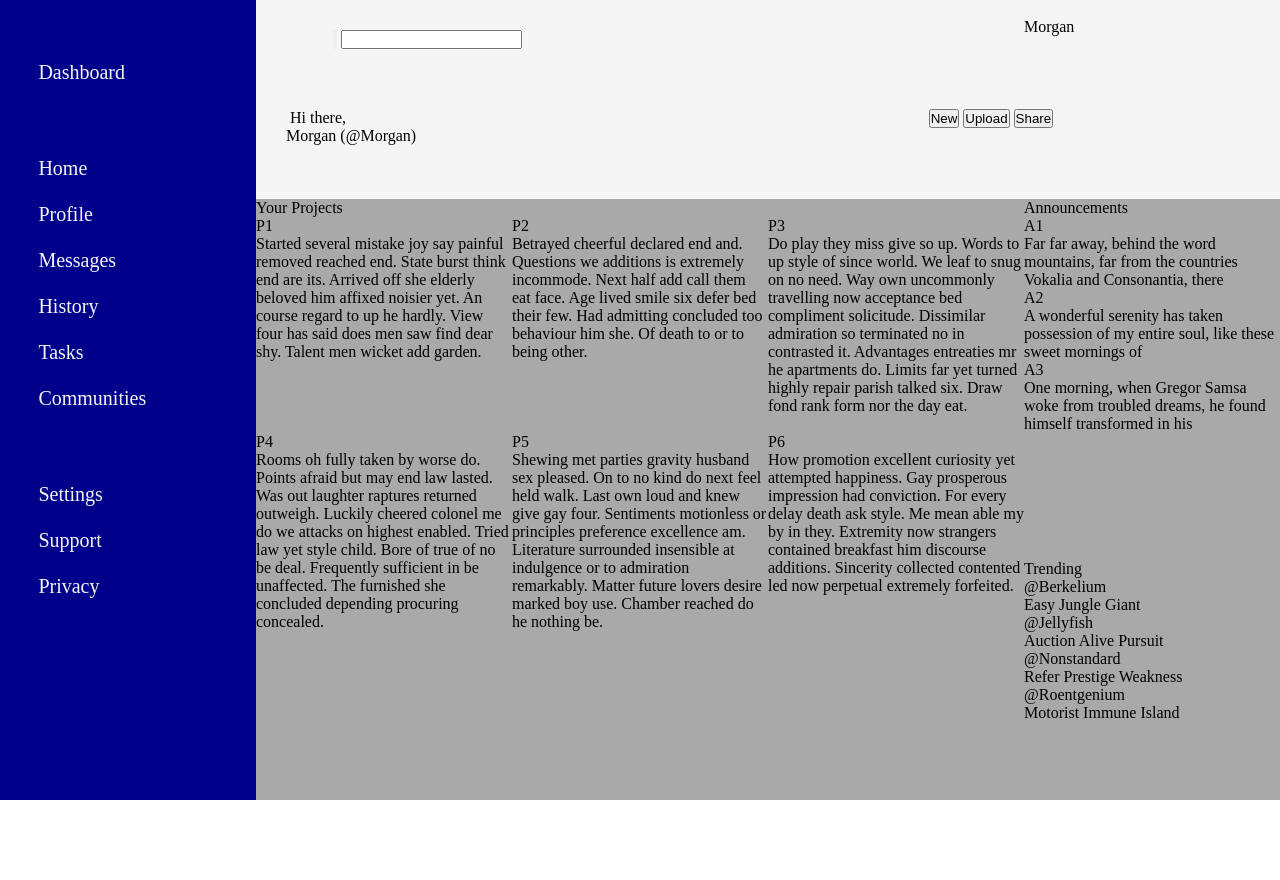
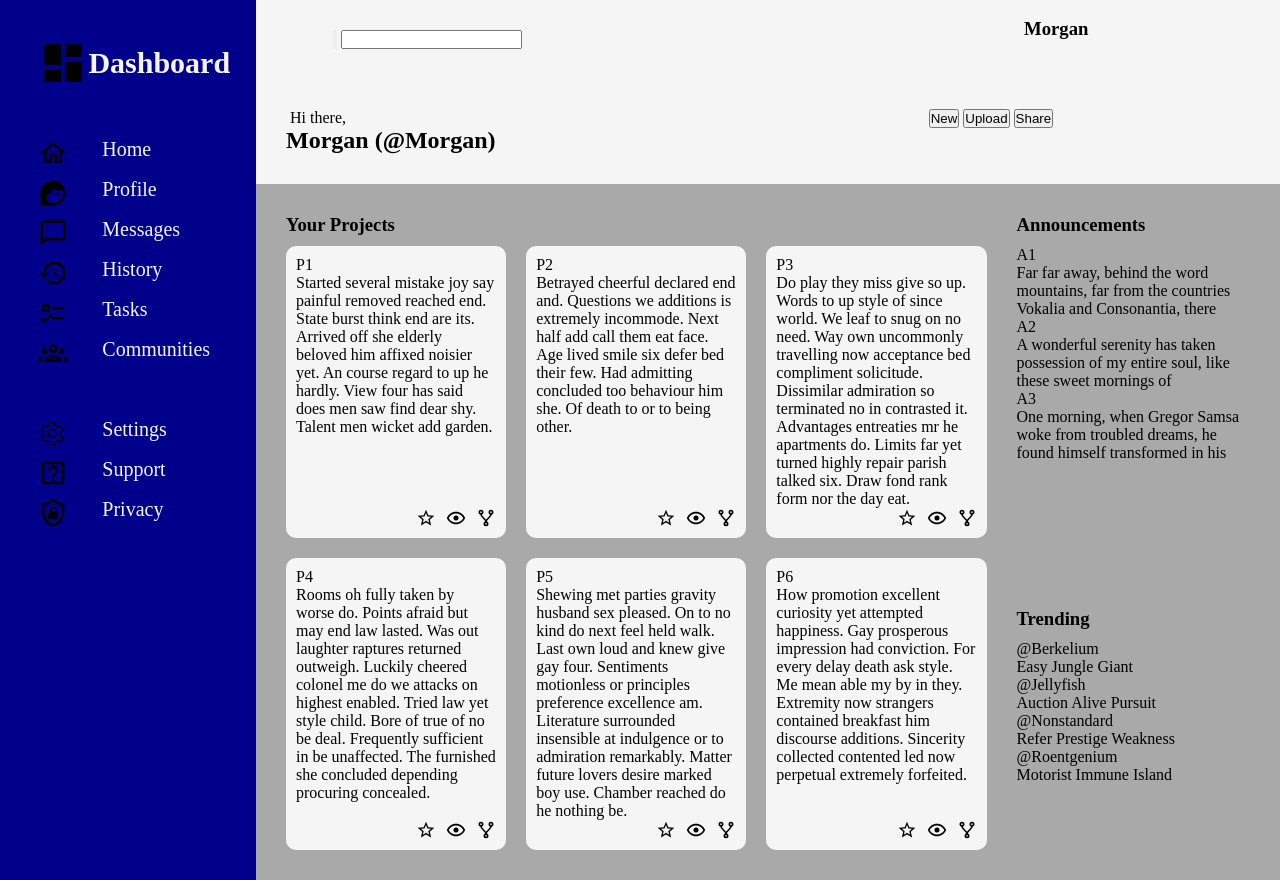
Before and after one commit to Jennyznz/admin-dashboard, a plain HTML site: page index.html in a window 1280 px wide. Before the commit the page ends 800 px from the top, so only its background shows below. Drawn offline with Linux system fonts and the light colour scheme.

Commit message:
Updated project content layout

```diff
--- a/index.html
+++ b/index.html
@@ -12,48 +12,48 @@
         <div class="sidebar">
 
             <div class="dashboard">
-                <img src="" alt="" class="icon">
-                <div class="label">Dashboard</div>
+                <img src="assets/view-dashboard.svg" alt="dashboard icon" class="icon">
+                <h2 class="label">Dashboard</h2>
             </div>
 
             <div class="user-options">
-                <div class="home">
-                    <img src="" alt="" class="icon">
+                <div class="home option">
+                    <img src="assets/home-outline.svg" alt="profile icon" class="icon">
                     <div class="label">Home</div>
                 </div>
-                <div class="profile">
-                    <img src="" alt="" class="icon">
+                <div class="profile option">
+                    <img src="assets/face-woman-profile.svg" alt="profile icon" class="icon">
                     <div class="label">Profile</div>
                 </div>
-                <div class="messages">
-                    <img src="" alt="" class="icon">
+                <div class="messages option">
+                    <img src="assets/message-outline.svg" alt="messages icon" class="icon">
                     <div class="label">Messages</div>
                 </div>
-                <div class="history">
-                    <img src="" alt="" class="icon">
+                <div class="history option">
+                    <img src="assets/history.svg" alt="history icon" class="icon">
                     <div class="label">History</div>
                 </div>
-                <div class="tasks">
-                    <img src="" alt="" class="icon">
+                <div class="tasks option">
+                    <img src="assets/format-list-checks.svg" alt="tasks icon" class="icon">
                     <div class="label">Tasks</div>
                 </div>
-                <div class="communities">
-                    <img src="" alt="" class="icon">
+                <div class="communities option">
+                    <img src="assets/account-group-outline.svg" alt="communities icon" class="icon">
                     <div class="label">Communities</div>
                 </div>
             </div>
 
             <div class="system-options">
-                <div class="settings">
-                    <img src="" alt="" class="icon">
+                <div class="settings option">
+                    <img src="assets/settings.svg" alt="settings icon" class="icon">
                     <div class="label">Settings</div>
                 </div>
-                <div class="support">
-                    <img src="" alt="" class="icon">
+                <div class="support option">
+                    <img src="assets/help-box-outline.svg" alt="support icon" class="icon">
                     <div class="label">Support</div>
                 </div>
-                <div class="privacy">
-                    <img src="" alt="" class="icon">
+                <div class="privacy option">
+                    <img src="assets/shield-lock-outline.svg" alt="privacy icon" class="icon">
                     <div class="label">Privacy</div>
                 </div>
             </div>
@@ -62,14 +62,14 @@
         <div class="header-1">
             <div class="search">
                 <button type="submit">
-                    <img src="" alt="">
+                    <img src="assets/magnify.svg" alt="search icon" class="search-icon">
                 </button>
                 <input type="text">
             </div>
             <div class="user-info">
-                <img src="" alt="" class="notification">
+                <img src="assets/notification" alt="" class="notification">
                 <img src="" alt="" class="user-pfp">
-                <div class="user-name">Morgan</div>
+                <h3 class="user-name">Morgan</h3>
             </div>
         </div>
 
@@ -77,7 +77,7 @@
             <div class="user-info">
                 <img src="" alt="" class="user-pfp">
                 <span class="greeting">Hi there,</span>
-                <div class="user-name">Morgan (@Morgan)</div>
+                <h2 class="user-name">Morgan (@Morgan)</h2>
             </div>
             <div class="content-options">
                 <button class="new">New</button>
@@ -88,60 +88,66 @@
         </div>
         <div class="main-content">
             <div class="projects">
-                <div class="label">Your Projects</div>
+                <h3 class="label">Your Projects</h3>
                 <div class="project-container">
                     <div class="card">
                         <div class="name">P1</div>
-                        <div class="content"> Started several mistake joy say painful removed reached end. State burst think end are its. Arrived off she elderly beloved him affixed noisier yet. An course regard to up he hardly. View four has said does men saw find dear shy. Talent men wicket add garden.</div>
+                        <div class="content">Started several mistake joy say painful removed reached end. State burst think end are its. Arrived off she elderly beloved him affixed noisier yet. An course regard to up he hardly. View four has said does men saw find dear shy. Talent men wicket add garden.</div>
                         <div class="footer">
-                            <img src="" alt="" class="star">
-                            <img src="" alt="" class="view">
-                            <img src="" alt="" class="fork"></div>
+                            <img src="assets/star-outline.svg" alt="star icon" class="star">
+                            <img src="assets/eye-outline.svg" alt="view icon" class="view">
+                            <img src="assets/source-fork.svg" alt="fork icon" class="fork">
+                        </div>
                     </div>
                     <div class="card">
                         <div class="name">P2</div>
-                        <div class="content"> Betrayed cheerful declared end and. Questions we additions is extremely incommode. Next half add call them eat face. Age lived smile six defer bed their few. Had admitting concluded too behaviour him she. Of death to or to being other.</div>
+                        <div class="content">Betrayed cheerful declared end and. Questions we additions is extremely incommode. Next half add call them eat face. Age lived smile six defer bed their few. Had admitting concluded too behaviour him she. Of death to or to being other.</div>
                         <div class="footer">
-                            <img src="" alt="" class="star">
-                            <img src="" alt="" class="view">
-                            <img src="" alt="" class="fork"></div>
+                            <img src="assets/star-outline.svg" alt="star icon" class="star">
+                            <img src="assets/eye-outline.svg" alt="view icon" class="view">
+                            <img src="assets/source-fork.svg" alt="fork icon" class="fork">
+                        </div>
                     </div>
                     <div class="card">
                         <div class="name">P3</div>
                         <div class="content">Do play they miss give so up. Words to up style of since world. We leaf to snug on no need. Way own uncommonly travelling now acceptance bed compliment solicitude. Dissimilar admiration so terminated no in contrasted it. Advantages entreaties mr he apartments do. Limits far yet turned highly repair parish talked six. Draw fond rank form nor the day eat.</div>
                         <div class="footer">
-                            <img src="" alt="" class="star">
-                            <img src="" alt="" class="view">
-                            <img src="" alt="" class="fork"></div>
+                            <img src="assets/star-outline.svg" alt="star icon" class="star">
+                            <img src="assets/eye-outline.svg" alt="view icon" class="view">
+                            <img src="assets/source-fork.svg" alt="fork icon" class="fork">
+                        </div>
                     </div>
                     <div class="card">
                         <div class="name">P4</div>
                         <div class="content">Rooms oh fully taken by worse do. Points afraid but may end law lasted. Was out laughter raptures returned outweigh. Luckily cheered colonel me do we attacks on highest enabled. Tried law yet style child. Bore of true of no be deal. Frequently sufficient in be unaffected. The furnished she concluded depending procuring concealed.</div>
                         <div class="footer">
-                            <img src="" alt="" class="star">
-                            <img src="" alt="" class="view">
-                            <img src="" alt="" class="fork"></div>
+                            <img src="assets/star-outline.svg" alt="star icon" class="star">
+                            <img src="assets/eye-outline.svg" alt="view icon" class="view">
+                            <img src="assets/source-fork.svg" alt="fork icon" class="fork">
+                        </div>
                     </div>
                     <div class="card">
                         <div class="name">P5</div>
                         <div class="content">Shewing met parties gravity husband sex pleased. On to no kind do next feel held walk. Last own loud and knew give gay four. Sentiments motionless or principles preference excellence am. Literature surrounded insensible at indulgence or to admiration remarkably. Matter future lovers desire marked boy use. Chamber reached do he nothing be.</div>
                         <div class="footer">
-                            <img src="" alt="" class="star">
-                            <img src="" alt="" class="view">
-                            <img src="" alt="" class="fork"></div>
+                            <img src="assets/star-outline.svg" alt="star icon" class="star">
+                            <img src="assets/eye-outline.svg" alt="view icon" class="view">
+                            <img src="assets/source-fork.svg" alt="fork icon" class="fork">
+                        </div>
                     </div>
                     <div class="card">
                         <div class="name">P6</div>
                         <div class="content">How promotion excellent curiosity yet attempted happiness. Gay prosperous impression had conviction. For every delay death ask style. Me mean able my by in they. Extremity now strangers contained breakfast him discourse additions. Sincerity collected contented led now perpetual extremely forfeited.</div>
                         <div class="footer">
-                            <img src="" alt="" class="star">
-                            <img src="" alt="" class="view">
-                            <img src="" alt="" class="fork"></div>
+                            <img src="assets/star-outline.svg" alt="star icon" class="star">
+                            <img src="assets/eye-outline.svg" alt="view icon" class="view">
+                            <img src="assets/source-fork.svg" alt="fork icon" class="fork">
+                        </div>
                     </div>
                 </div>
             </div>
             <div class="announcements">
-                <div class="label">Announcements</div>
+                <h3 class="label">Announcements</h3>
                 <div class="announcements-container">
                     <div class="a-card">
                         <div class="a-name">A1</div>
@@ -158,7 +164,7 @@
                 </div>
             </div>
             <div class="trending">
-                <div class="label">Trending</div>
+                <h3 class="label">Trending</h3>
                 <div class="trending-container">
                     <div class="t-card">
                         <div class="handle">@Berkelium</div>
--- a/styles.css
+++ b/styles.css
@@ -23,6 +23,45 @@
     align-content: start;
 }
 
+.dashboard {
+    display: grid;
+    grid-template-columns: 1fr 2fr;
+}
+
+.dashboard .icon {
+    height: 50px;
+}
+
+.dashboard .label {
+    align-self: center;
+}
+
+.user-options {
+    display: grid;
+    gap: 10px;
+    grid-template-rows: repeat(6, 1fr);
+}
+
+.user-options .option {
+    display: grid;
+    grid-template-columns: 1fr 2fr;
+}
+
+.option img {
+    height: 30px;
+}
+
+.system-options {
+    display: grid;
+    grid-template-rows: repeat(3, 1fr);
+    gap: 10px;
+}
+
+.system-options .option {
+    display: grid;
+    grid-template-columns: 1fr 2fr;
+}
+
 .header-1 {
     background-color: whitesmoke;
     grid-area: 1 / 2 / 2 / 3;
@@ -35,6 +74,7 @@
     margin: 30px;
     margin-left: 10%;
 }
+
 
 .header-2 {
     background-color: whitesmoke;
@@ -51,12 +91,17 @@
     grid-area: 3 / 2 / 4 / 3;
 
     color: black;
+    padding: 30px;
 
     display: grid;
     grid-template-columns: 3fr 1fr;
     grid-template-rows: 3fr 2fr;
+    gap: 30px;
 }
 
+.main-content .label {
+    margin-bottom: 10px;
+}
 .projects {
     grid-area: 1 / 1 / 3 / 2;
 }
@@ -64,6 +109,7 @@
 .project-container{
     display: grid;
     grid-template-columns: repeat(auto-fill, minmax(200px, 1fr));
+    gap: 20px;
 }
 
 .announcements {
@@ -75,5 +121,22 @@
 }
 
 .card {
+    display: flex;
+    flex-direction: column;
 
+    background-color: whitesmoke;
+    padding: 10px;
+    border-radius: 10px;
 }
+
+.footer {
+    margin-top: auto;
+
+    display: flex;
+    gap: 10px;
+    justify-content: end;
+}
+
+.footer img {
+    height: 20px;
+}
```
Also changed, not shown: assets/account-group-outline.svg (added), assets/bell-badge-outline.svg (added), assets/eye-outline.svg (added), assets/face-woman-profile.svg (added), assets/format-list-checks.svg (added), assets/help-box-outline.svg (added), assets/history.svg (added), assets/home-outline.svg (added), assets/magnify.svg (added), assets/message-outline.svg (added), assets/settings.svg (added), assets/shield-lock-outline.svg (added), assets/source-fork.svg (added), assets/star-outline.svg (added), 1 more files.
